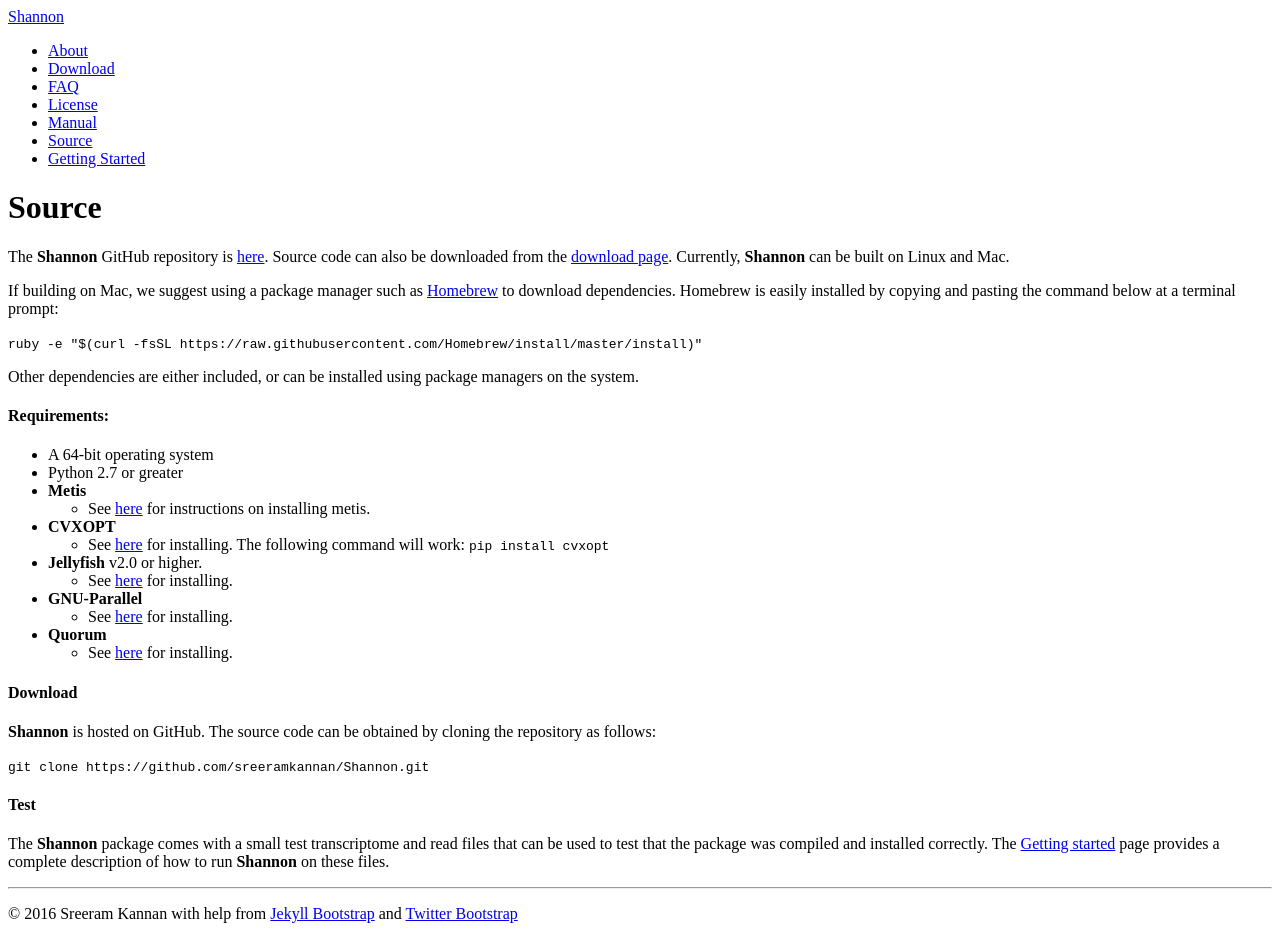
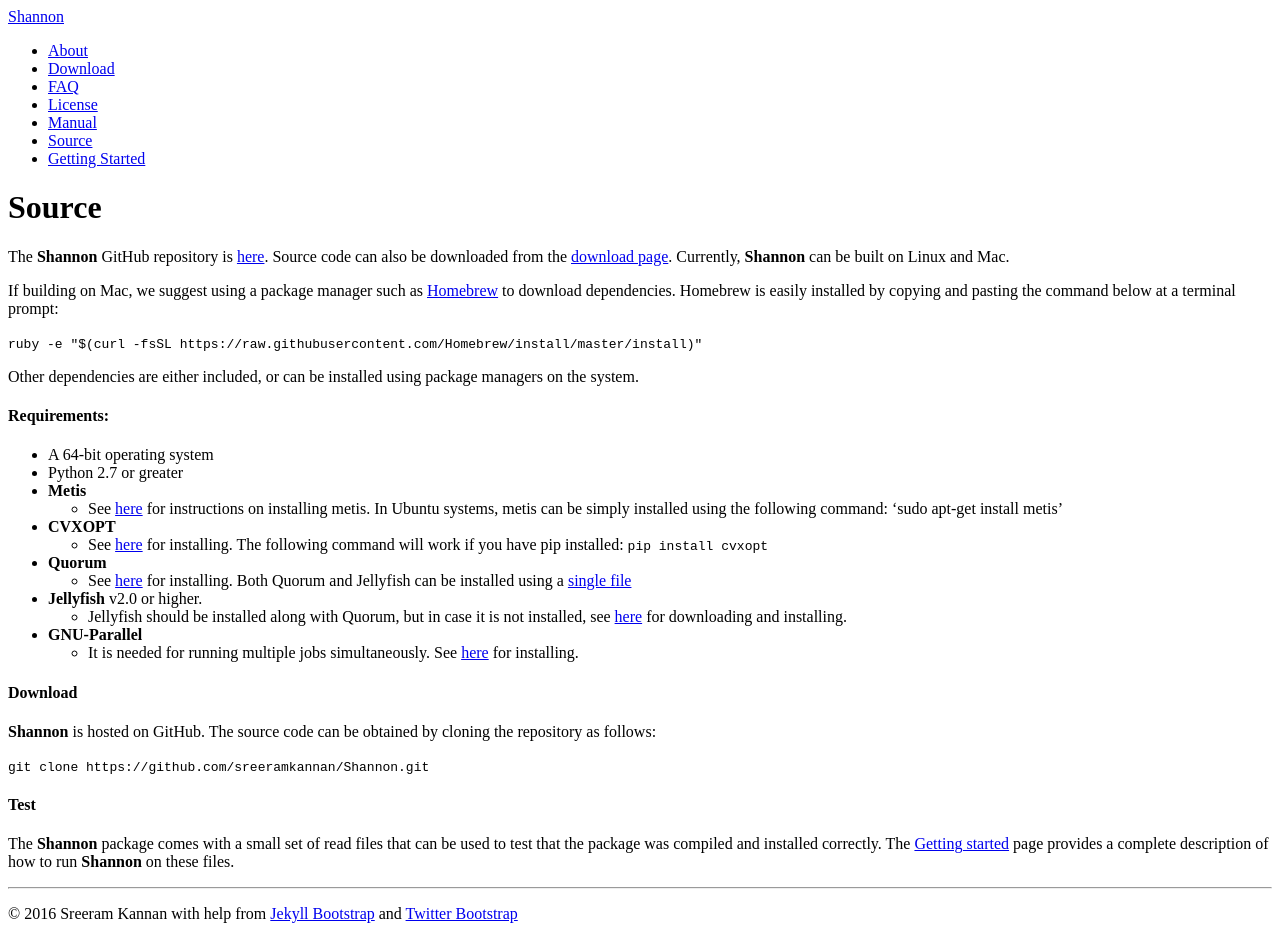
Before and after one commit to sreeramkannan/Shannon, a Jekyll site: the page built from source.md, in a window 1280 px wide. Built offline with Jekyll 4.4.1, drawn with Linux system fonts in a browser that asks for light colours.

Commit message:
web page

```diff
--- a/source.md
+++ b/source.md
@@ -20,19 +20,17 @@
 - A 64-bit operating system
 - Python 2.7 or greater
 - __Metis__
-    - See [here](http://glaros.dtc.umn.edu/gkhome/metis/metis/download) for instructions on installing metis.
+    - See [here](http://glaros.dtc.umn.edu/gkhome/metis/metis/download) for instructions on installing metis. In Ubuntu systems, metis can be simply installed using the following command:
+    'sudo apt-get install metis'
 - __CVXOPT__
-    - See [here](http://cvxopt.org/install/index.html) for installing. The following command will work:
-     `pip install cvxopt`
+    - See [here](http://cvxopt.org/install/index.html) for installing. The following command will work if you have pip installed:
+    `pip install cvxopt`
+- __Quorum__
+    - See [here](http://www.genome.umd.edu/quorum.html) for installing. Both Quorum and Jellyfish can be installed using a [single file](ftp://ftp.genome.umd.edu/pub/QuorUM/quorum_easy_install)
 - __Jellyfish__ v2.0 or higher.
-    - See [here](http://www.genome.umd.edu/jellyfish.html) for installing.
+    - Jellyfish should be installed along with Quorum, but in case it is not installed, see [here](http://www.genome.umd.edu/jellyfish.html) for downloading and installing.
 - __GNU-Parallel__
-	- See [here](https://www.gnu.org/software/parallel/) for installing.
-- __Quorum__
-    - See [here](http://www.genome.umd.edu/quorum.html) for installing.
-
-
-
+	- It is needed for running multiple jobs simultaneously. See [here](https://www.gnu.org/software/parallel/) for installing.
 
 #### Download
 
@@ -45,4 +43,4 @@
 
 
 
-The __Shannon__ package comes with a small test transcriptome and read files that can be used to test that the package was compiled and installed correctly. The [Getting started](starting.html) page provides a complete description of how to run __Shannon__ on these files.
+The __Shannon__ package comes with a small set of read files that can be used to test that the package was compiled and installed correctly. The [Getting started](starting.html) page provides a complete description of how to run __Shannon__ on these files.
```
Also changed, not shown: manual.md (+0 -3 lines), starting.md (+18 -0 lines), license.md.
